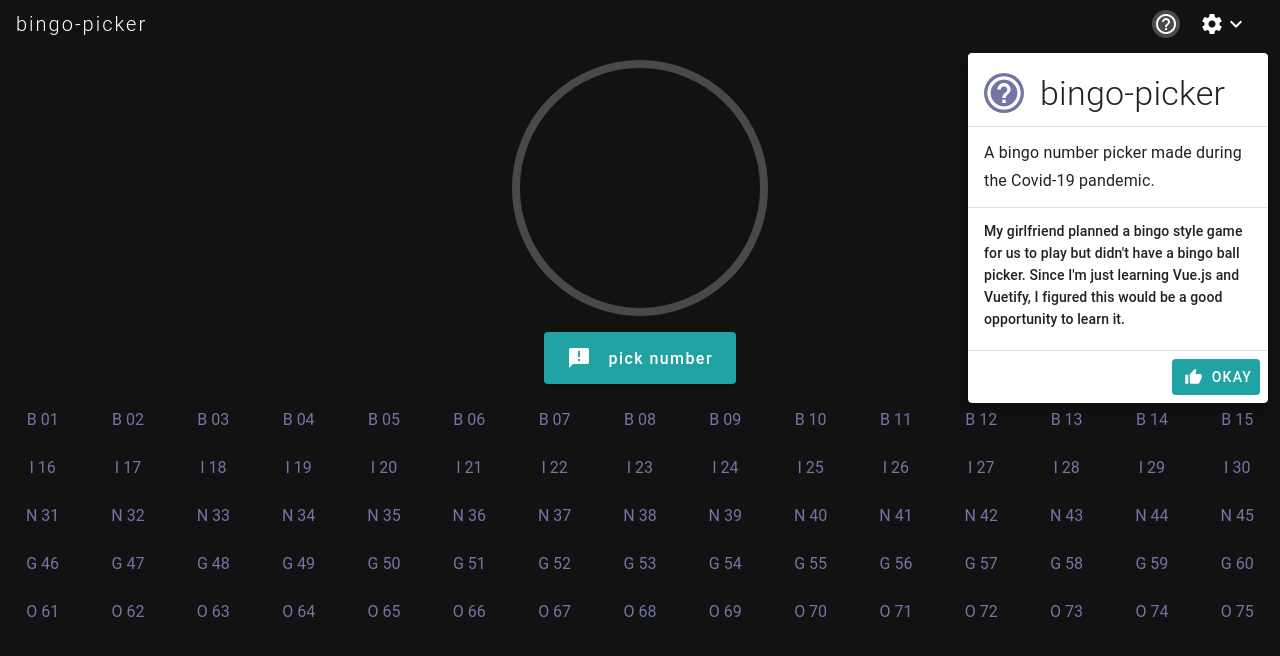
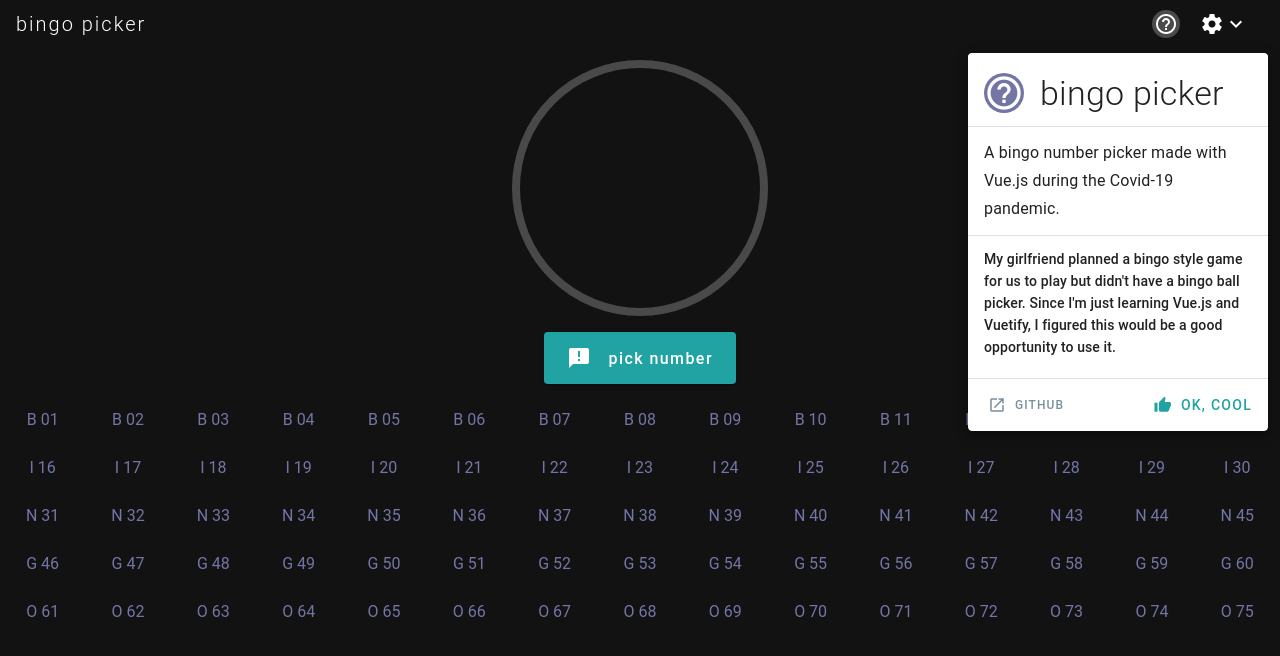
Before and after one commit to RamChilla/vue-bingopicker, a Vue app: page /#/ in a window 1280 px wide. Both pictures are taken after a click on the button "help_outline". Shown: the top 656 px of the page. Built offline with nearby package versions, Linux system fonts and the light colour scheme; a small style sheet from the web is missing; what vue-loaders would draw is missing.

Commit message:
readmes updated

```diff
--- a/src/App.vue
+++ b/src/App.vue
@@ -16,7 +16,7 @@ export default {
   name: 'App',
   components: { Navbar },
   data: () => ({
-    appName: 'bingo-picker'
+    appName: 'bingo picker'
   })
 };
 </script>
--- a/src/components/Navbar.vue
+++ b/src/components/Navbar.vue
@@ -48,11 +48,16 @@
         <v-divider></v-divider>
 
         <v-card-actions>
+          <v-btn text small color="blue-grey lighten-1" :href="ghLink">
+            <v-icon left>open_in_new</v-icon>
+            <span>Github</span>
+          </v-btn>
           <v-spacer></v-spacer>
-          <v-btn depressed color="info" @click="menu = false">
+          <v-btn text color="info" @click="menu = false">
             <v-icon left>thumb_up</v-icon>
-            <span>Okay</span>
+            <span>Ok, Cool</span>
           </v-btn>
+
         </v-card-actions>
 
       </v-card>
@@ -84,11 +89,12 @@ export default {
     return {
       showHelp: false,
       menu: false,
-      aboutText: 'A bingo number picker made during the Covid-19 pandemic.',
+      ghLink: 'https://github.com/ramchilla/vue-bingopicker',
+      aboutText: 'A bingo number picker made with Vue.js during the Covid-19 pandemic.',
       aboutText2: `My girlfriend planned a bingo style game for us to play
               but didn't have a bingo ball picker.
               Since I'm just learning Vue.js and Vuetify,
-              I figured this would be a good opportunity to learn&nbsp;it.`
+              I figured this would be a good opportunity to use&nbsp;it.`
     };
   }
 };
--- a/src/views/Home.vue
+++ b/src/views/Home.vue
@@ -24,10 +24,10 @@
         <v-col v-for="(bingo, idx) in bingoset" :key="idx"
           :class="`text-center ${bingo.isSelected ? '':''}`">
 
-          <v-expand-transition leave-absolute duration="1000">
+          <v-expand-transition leave-absolute>
             <p v-show="bingo.isSelected" class="mb-0 font-weight-black pink--text">{{bingo.value}}</p>
           </v-expand-transition>
-          <v-expand-transition leave-absolute duration="2000">
+          <v-expand-transition leave-absolute>
             <p v-show="!bingo.isSelected" class="mb-0 primary--text">{{bingo.value}}</p>
           </v-expand-transition>
 
@@ -46,10 +46,11 @@ export default {
   components: { CurrentBingoNumber },
 
   data() {
+    // todo: there has to be a better way to keep track of all this
+    // see resetBingoPicker method responsible for setting component data
     return {
       bingoLetters: ["B", "I", "N", "G", "O"],
       bingoNumberRange: [...Array(76).keys()],
-      currentBingoNumber: " ",
       bingoPool: [],
       bingoSelected: [],
       bingoViewPool: {
@@ -59,14 +60,16 @@ export default {
         G: {},
         O: {},
       },
+      currentBingoNumber: " ",
       pickNumberButton: true,
       showLoader: false
-    };
+    }
   },
 
   methods: {
     pickBingoNumber() {
       if (this.bingoPool.length > 0 && !this.showLoader) {
+
         this.showLoader = !this.showLoader;
 
         setTimeout(() => {
```
Also changed, not shown: 1 other file (tests, documents, lock files or other folders).
